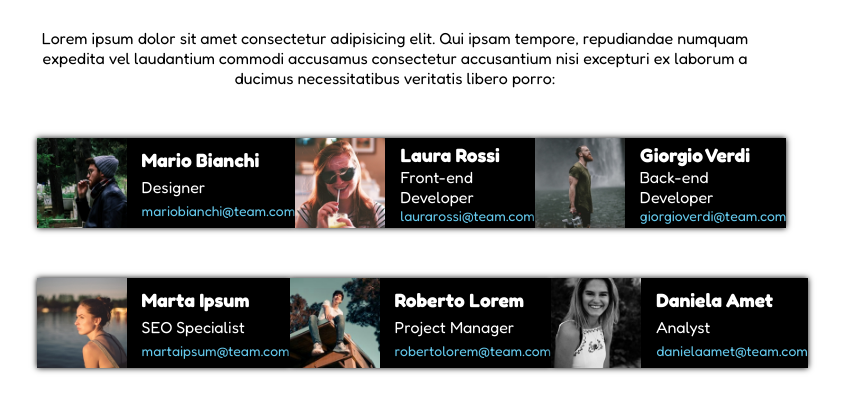
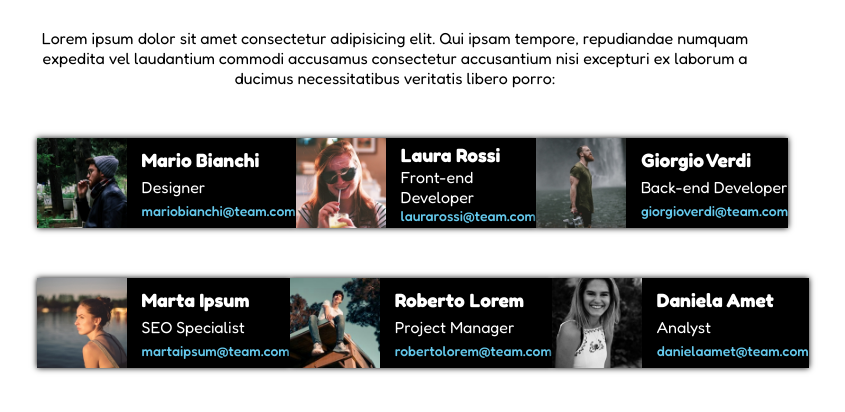
Before and after one commit to AlessioCLZ/html-css-flex-cards, a plain HTML site: page index.html in a window 1280 px wide. Shown: the part 120-532 px from the top of the page, without its empty margins (245-1090 px from the left). Drawn offline with Linux system fonts and the light colour scheme.

Commit message:
aggiunto grandezze diverse per font

```diff
--- a/index.html
+++ b/index.html
@@ -4,8 +4,10 @@
         <meta charset="UTF-8">
         <meta http-equiv="X-UA-Compatible" content="IE=edge">
         <meta name="viewport" content="width=device-width, initial-scale=1.0">
+        <link rel="preconnect" href="https://fonts.googleapis.com">
+        <link rel="preconnect" href="https://fonts.gstatic.com" crossorigin>
         <link rel="stylesheet" href="style.css">
-        <link href="https://fonts.googleapis.com/css2?family=Fredoka:wght@400;700&display=swap" rel="stylesheet"/>
+        <link href="https://fonts.googleapis.com/css2?family=Fredoka:wght@400;500;700&display=swap" rel="stylesheet"/>
         <title>Flex Cards</title>
     </head>
     <body>
--- a/style.css
+++ b/style.css
@@ -87,4 +87,5 @@ h1
 {
     font-size: 14px;
     color: #64c8eb;
+    font-weight: 500;
 }
```
